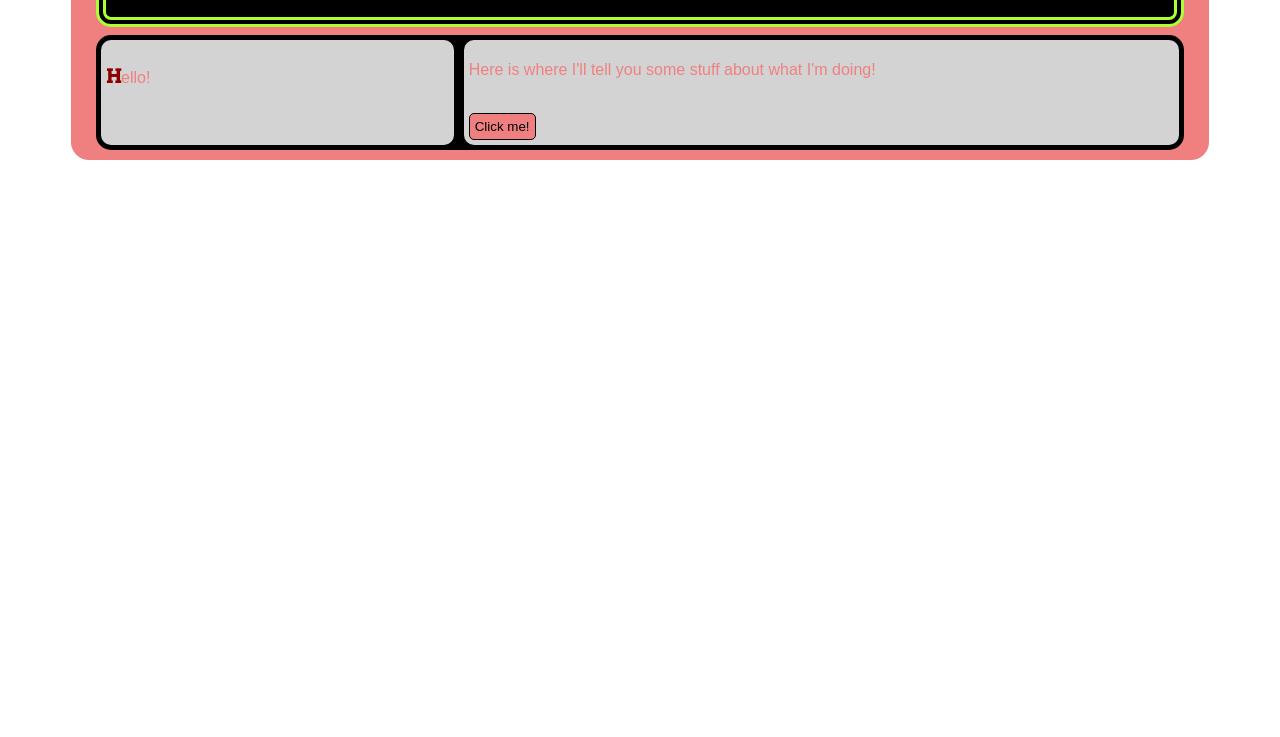
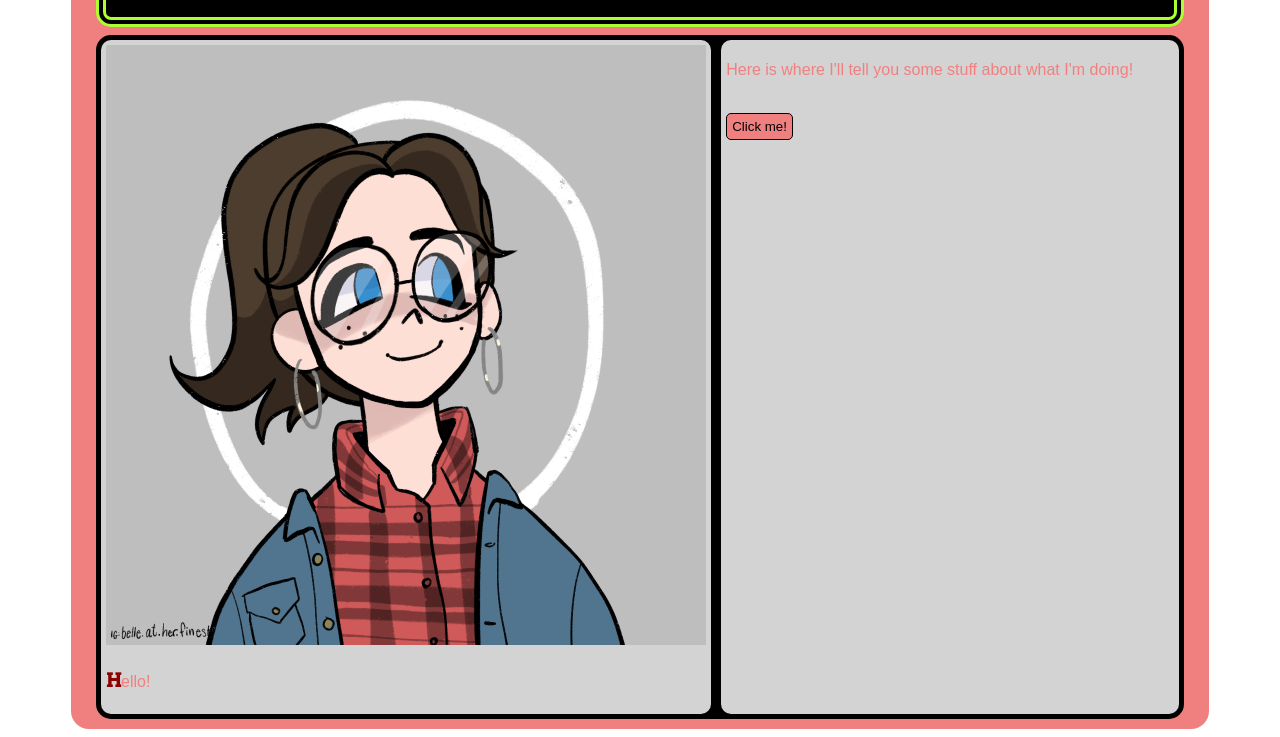
Before and after one commit to bzlibby/musical-potato, a website built with Parcel: page index.html in a window 1280 px wide. Shown: the part 104-841 px from the top of the page. Before the commit the page ends 800 px from the top, so only its background shows below. Built offline with nearby package versions, Linux system fonts and the light colour scheme.

Commit message:
Update index.html

```diff
--- a/index.html
+++ b/index.html
@@ -17,7 +17,7 @@
       </header>
       <div class="innerWrap">
         <aside>
-          <!-- <img src="./images/briana.png"/> -->
+          <img src="./img/download20191204223111.png"/>
           <p><b>H</b>ello!</p>
           <!-- a mini bio or something with a profile photo & contact info -->
           <!-- an explanation of the overall project -->
```
